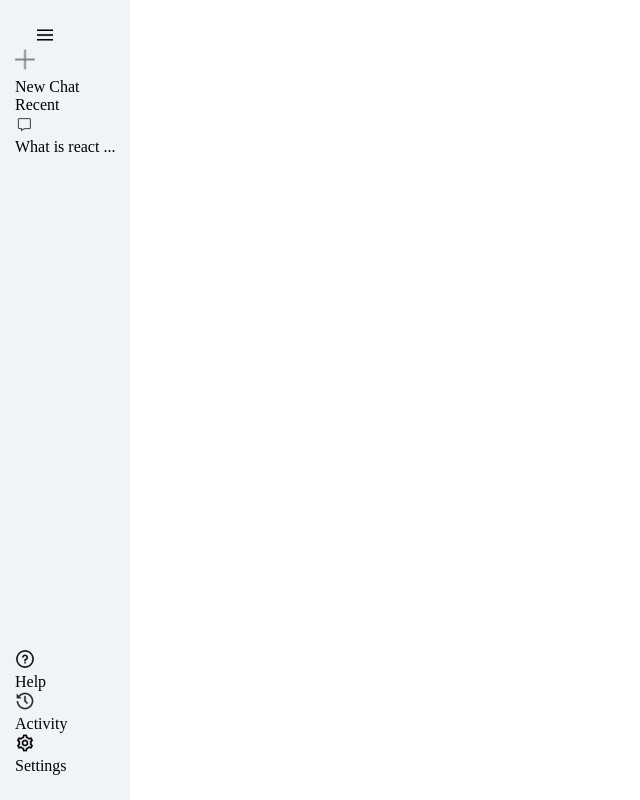
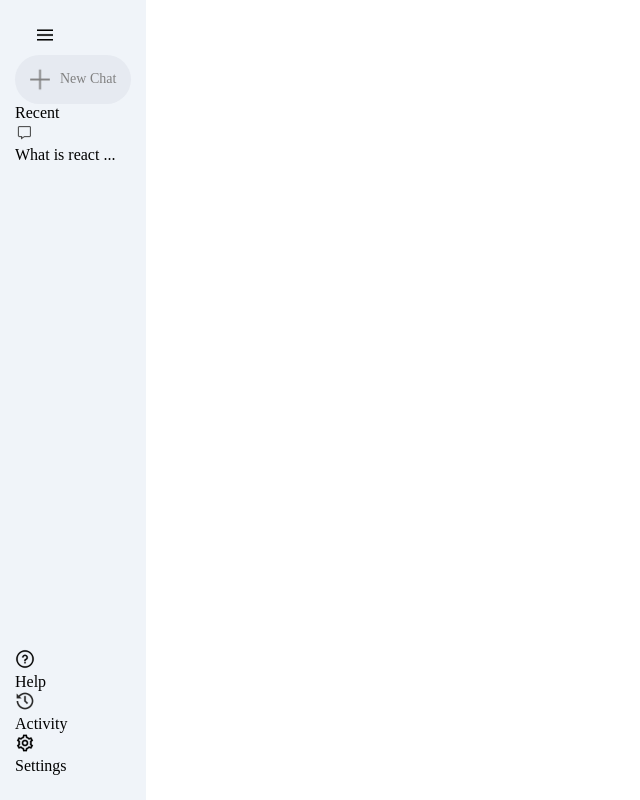
Before and after one commit to lovvejeet/Gemini-Clone, a React (Vite) app: page / in a window 1280 px wide. Shown: the whole page, without its empty margins (0-640 px from the left). Built offline with nearby package versions, Linux system fonts and the light colour scheme.

Commit message:
added css for new-chat class

```diff
--- a/src/components/Sidebar/Sidebar.css
+++ b/src/components/Sidebar/Sidebar.css
@@ -14,3 +14,16 @@
   margin-left: 20px;
   cursor: pointer;
 }
+
+.sidebar .new-chat {
+  margin-top: 10px;
+  display: inline-flex;
+  align-items: center;
+  gap: 10px;
+  padding: 10px 15px;
+  background-color: #e6eaf1;
+  border-radius: 50px;
+  font-size: 14px;
+  color: grey;
+  cursor: pointer;
+}
```
